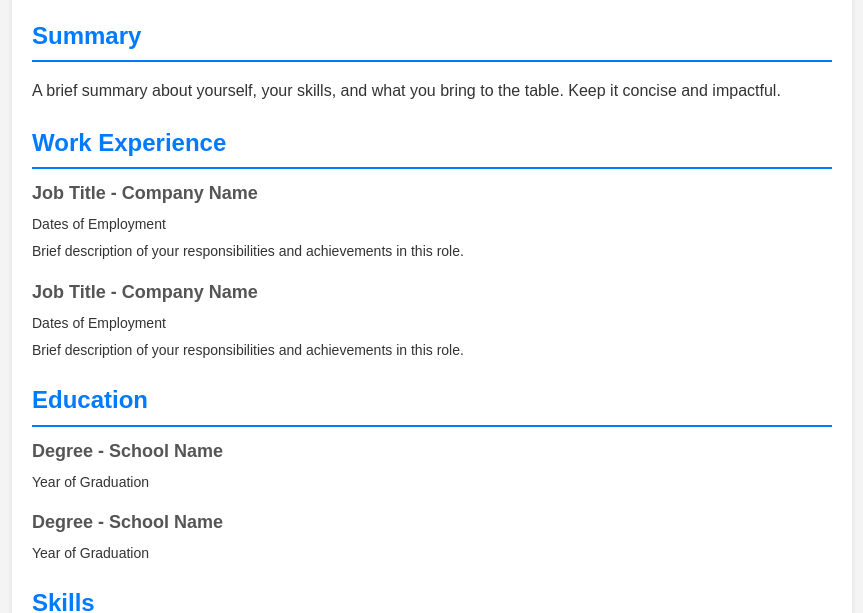
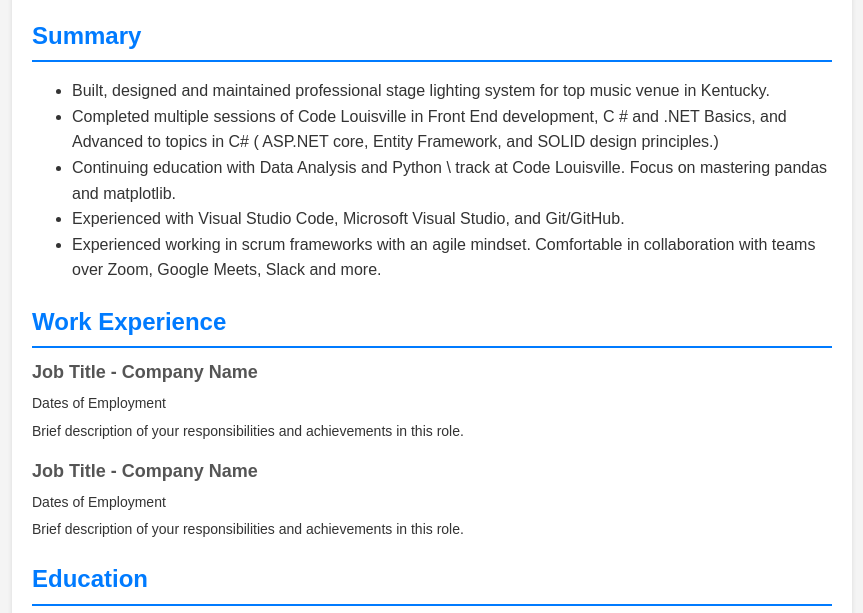
Before and after one commit to EvanDBush/EvanDBush.github.io, a plain HTML site: page index.html in a window 1280 px wide. Shown: the part 124-737 px from the top of the page, without its empty margins (208-1071 px from the left). Drawn offline with Linux system fonts and the light colour scheme.

Commit message:
adds summary section information

```diff
--- a/index.html
+++ b/index.html
@@ -23,8 +23,33 @@
             <section class="section">
                 <h2>Summary</h2>
                 <p>
-                    A brief summary about yourself, your skills, and what you
-                    bring to the table. Keep it concise and impactful.
+                    <ul>
+                        <li>Built, designed and maintained professional stage
+                            lighting system for top music venue in Kentucky.
+                        </li>
+
+                        <li>Completed multiple sessions of Code Louisville
+                            in Front End development, C # and .NET Basics,
+                            and Advanced to topics in
+                            C# ( ASP.NET core, Entity Framework, and SOLID design principles.)
+                        </li>
+
+                        <li>Continuing education with Data Analysis and Python \
+                            track at Code Louisville. Focus on mastering
+                            pandas and matplotlib.
+                        </li>
+
+                        <li>Experienced with Visual Studio Code,
+                        Microsoft Visual Studio, and Git/GitHub.
+                        </li>
+
+                        <li>Experienced working in scrum frameworks
+                            with an agile mindset. Comfortable in
+                            collaboration with teams over Zoom, Google
+                            Meets, Slack and more.
+                        </li>
+                    </ul>
+
                 </p>
             </section>
             <section class="section">
```
